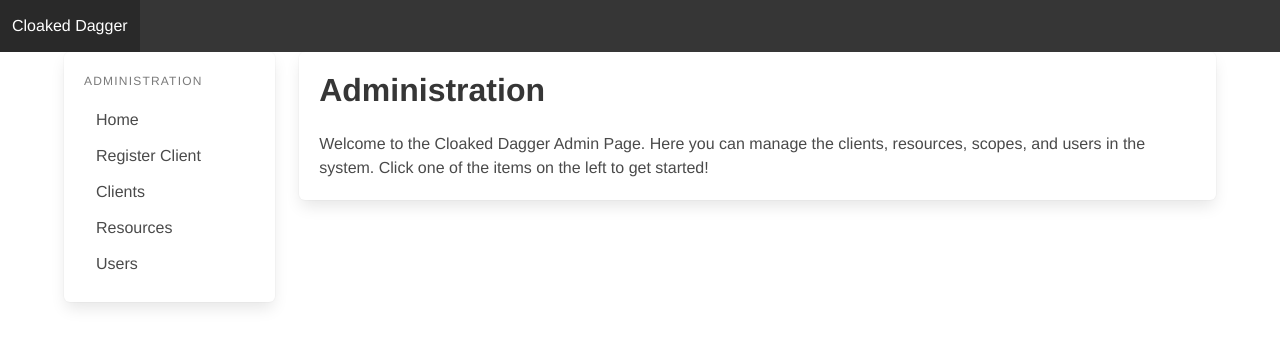
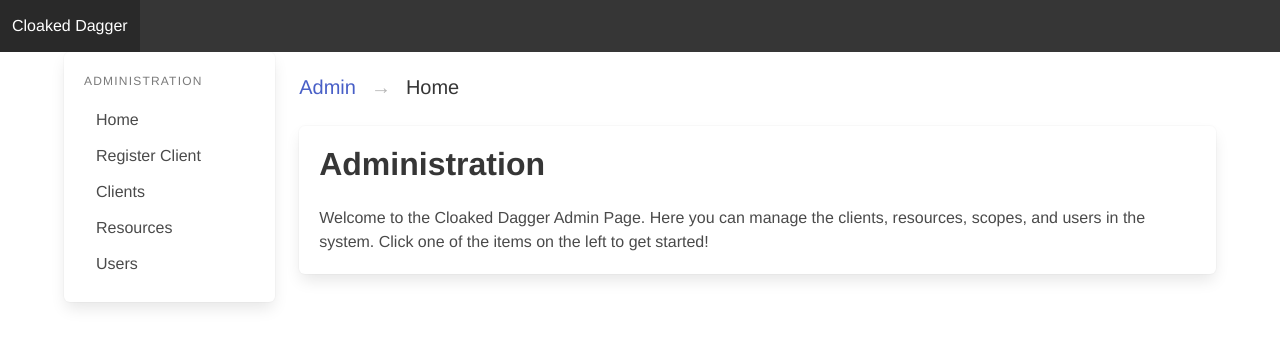
Before and after one commit to mwcaisse/cloaked-dagger-ui, a Vue app: page /admin in a window 1280 px wide. Shown: the top 346 px of the page. Built offline with nearby package versions, Linux system fonts and the light colour scheme; no server answers.

Commit message:
Added breadcrumbs to the admin pages

```diff
--- /dev/null
+++ b/src/components/Admin/Breadcrumbs.vue
@@ -0,0 +1,87 @@
+<template>
+    <nav class="breadcrumb has-arrow-separator is-medium" aria-label="breadcrumbs">
+        <ul>
+            <li v-for="(breadcrumb, index) in breadcrumbs"
+                :key="breadcrumb.id"
+                :class="{'is-active': breadcrumb.clickable === false || index === breadcrumbs.length - 1  }"
+
+            >
+                <router-link :to="{ name: breadcrumb.id }">{{ breadcrumb.name }}</router-link>
+            </li>
+        </ul>
+    </nav>
+</template>
+
+<script>
+    const BREADCRUMBS_MAP = {
+        "admin-base": [
+            {
+                id: "admin",
+                name: "Admin"
+            }
+        ]
+    };
+
+    let createBreadcrumb = function (base, breadcrumb) {
+        let arr = BREADCRUMBS_MAP[base].slice();
+        arr.push(breadcrumb)
+        return arr;
+    }
+
+    BREADCRUMBS_MAP["admin"] = createBreadcrumb("admin-base", {
+        id: "admin",
+        name: "Home",
+        clickable: false
+    });
+
+    BREADCRUMBS_MAP["admin-clients"] = createBreadcrumb("admin-base", {
+        id: "admin-clients",
+        name: "Clients"
+    });
+
+    BREADCRUMBS_MAP["admin-client-create"] = createBreadcrumb("admin-clients", {
+        id: "admin-client-create",
+        name: "Create Client"
+    });
+
+    BREADCRUMBS_MAP["admin-client-edit"] = createBreadcrumb("admin-clients", {
+        id: "admin-client-edit",
+        name: "Edit Client"
+    });
+
+    BREADCRUMBS_MAP["admin-resources"] = createBreadcrumb("admin-base", {
+        id: "admin-resources",
+        name: "Resources"
+    });
+
+    BREADCRUMBS_MAP["admin-resource-create"] = createBreadcrumb("admin-resources", {
+        id: "admin-resource-create",
+        name: "Create Resource"
+    });
+
+    BREADCRUMBS_MAP["admin-resource-edit"] = createBreadcrumb("admin-resources", {
+        id: "admin-resource-edit",
+        name: "Edit Resource"
+    });
+
+    export default {
+        computed: {
+            breadcrumbs: function () {
+                let routeName = this.$route.name;
+                if (BREADCRUMBS_MAP.hasOwnProperty(routeName)) {
+                    return BREADCRUMBS_MAP[routeName];
+                }
+                // default to admin
+                return BREADCRUMBS_MAP["admin"];
+            }
+        }
+    }
+</script>
+
+<style scoped>
+    .breadcrumb {
+        padding-top: 1.25rem;
+        padding-right: 1.25rem;
+        /*padding-left: 1.25rem;*/
+    }
+</style>
--- a/src/layouts/AdminLayout.vue
+++ b/src/layouts/AdminLayout.vue
@@ -18,8 +18,19 @@
                 </div>
             </div>
             <div class="column">
+                <app-breadcrumbs />
                 <slot />
             </div>
         </div>
     </div>
 </template>
+
+<script>
+    import Breadcrumbs from "@app/components/Admin/Breadcrumbs.vue";
+
+    export default {
+        components: {
+            "app-breadcrumbs": Breadcrumbs
+        }
+    }
+</script>
```
